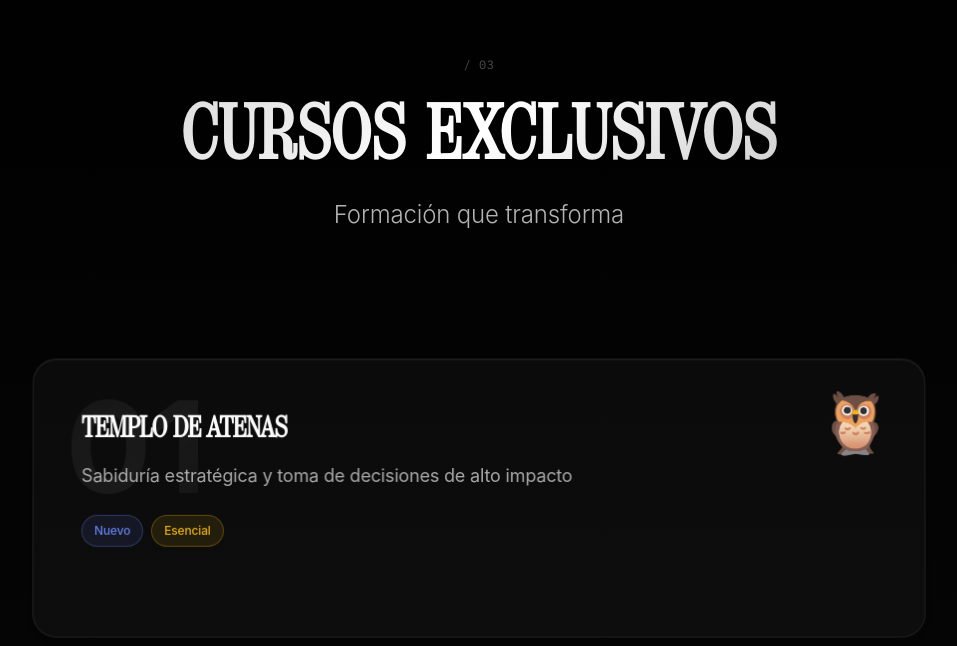
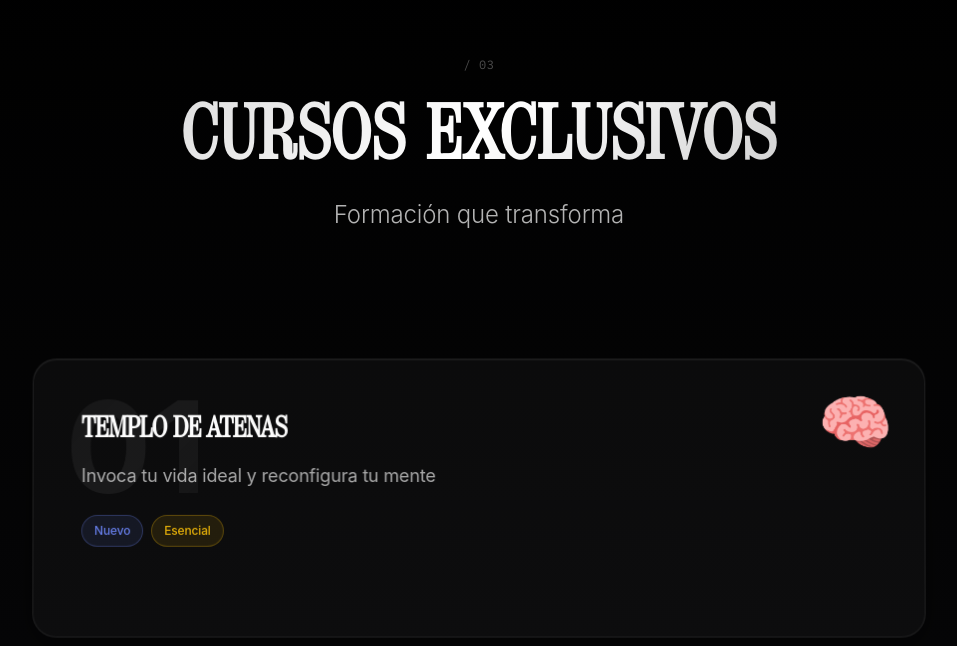
Before and after one commit to mysticcbrand-hub/portalculture, a Next.js app: page / in a window 1280 px wide. Shown: the part 2151-2797 px from the top of the page, without its empty margins (161-1118 px from the left). Built offline with nearby package versions, Linux system fonts and the light colour scheme.

Commit message:
Update course icons and descriptions with final copy

```diff
--- a/app/components/ScrollRevealCourses.tsx
+++ b/app/components/ScrollRevealCourses.tsx
@@ -16,31 +16,31 @@ const courses: Course[] = [
     id: 1,
     number: '01',
     title: 'Templo de Atenas',
-    description: 'Sabiduría estratégica y toma de decisiones de alto impacto',
+    description: 'Invoca tu vida ideal y reconfigura tu mente',
     tags: [{ text: 'Nuevo', variant: 'new' }, { text: 'Esencial', variant: 'premium' }],
-    icon: '🦉',
+    icon: '🧠',
   },
   {
     id: 2,
     number: '02',
     title: 'Templo de Ares',
-    description: 'Mentalidad de guerrero y resiliencia inquebrantable',
+    description: 'Construye un físico de Dios Griego con rutinas y planes nutricionales',
     tags: [{ text: 'Premium', variant: 'premium' }],
-    icon: '⚔️',
+    icon: '💪',
   },
   {
     id: 3,
     number: '03',
     title: 'Templo de Apolo',
-    description: 'Excelencia personal y perfección en la ejecución',
+    description: 'Eleva tu carisma, haciendo que la gente ame estar contigo',
     tags: [{ text: 'Actualizado', variant: 'updated' }],
-    icon: '☀️',
+    icon: '🗣️',
   },
   {
     id: 4,
     number: '04',
     title: 'Templo de Zeus',
-    description: 'Liderazgo autoritario y poder de influencia',
+    description: 'Conviértete en ultraproductivo y nunca más te sentirás estancado',
     tags: [{ text: 'Popular', variant: 'popular' }],
     icon: '⚡',
   },
@@ -48,9 +48,9 @@ const courses: Course[] = [
     id: 5,
     number: '05',
     title: 'Templo de Adonis',
-    description: 'Construcción de marca personal y presencia magnética',
+    description: 'Conviértete en el hombre masculino que atrae a mujeres sin quererlo',
     tags: [{ text: 'Nuevo', variant: 'new' }, { text: 'Premium', variant: 'premium' }],
-    icon: '✨',
+    icon: '🧲',
   },
 ]
 
```
